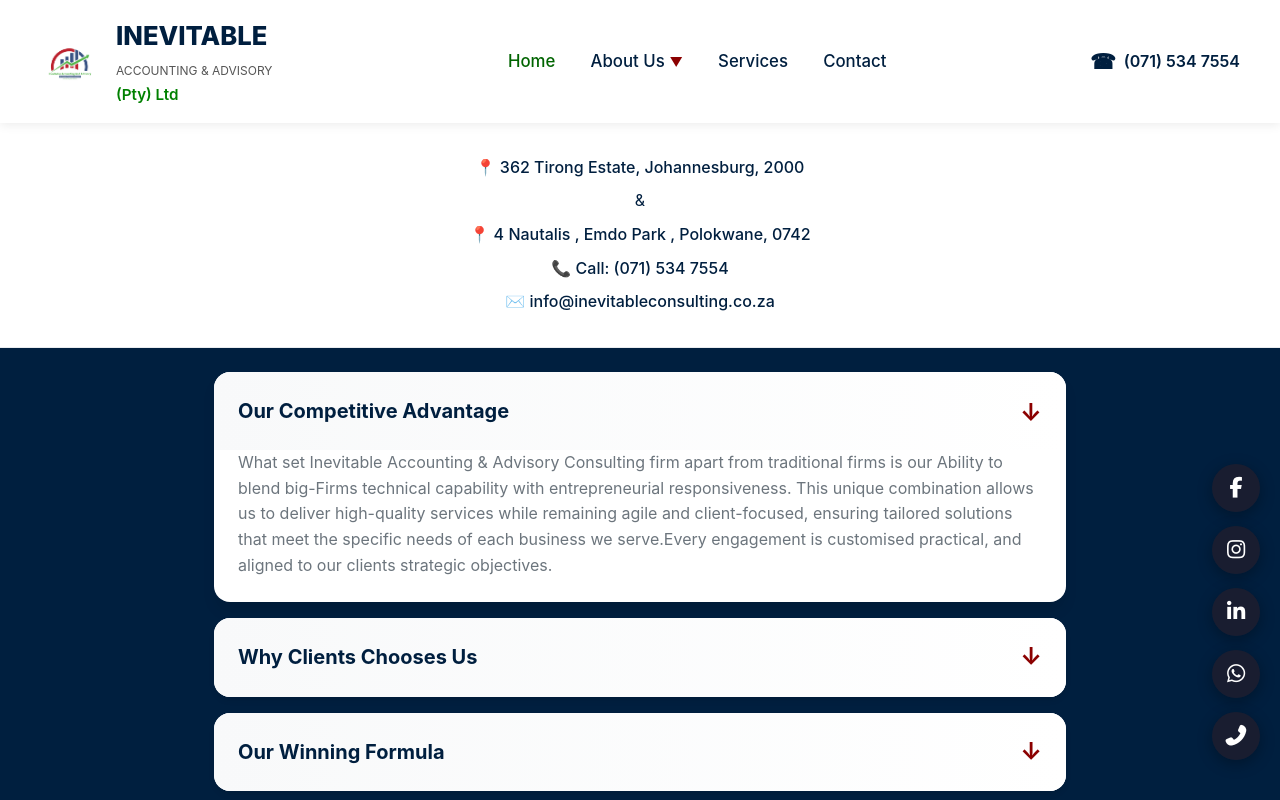
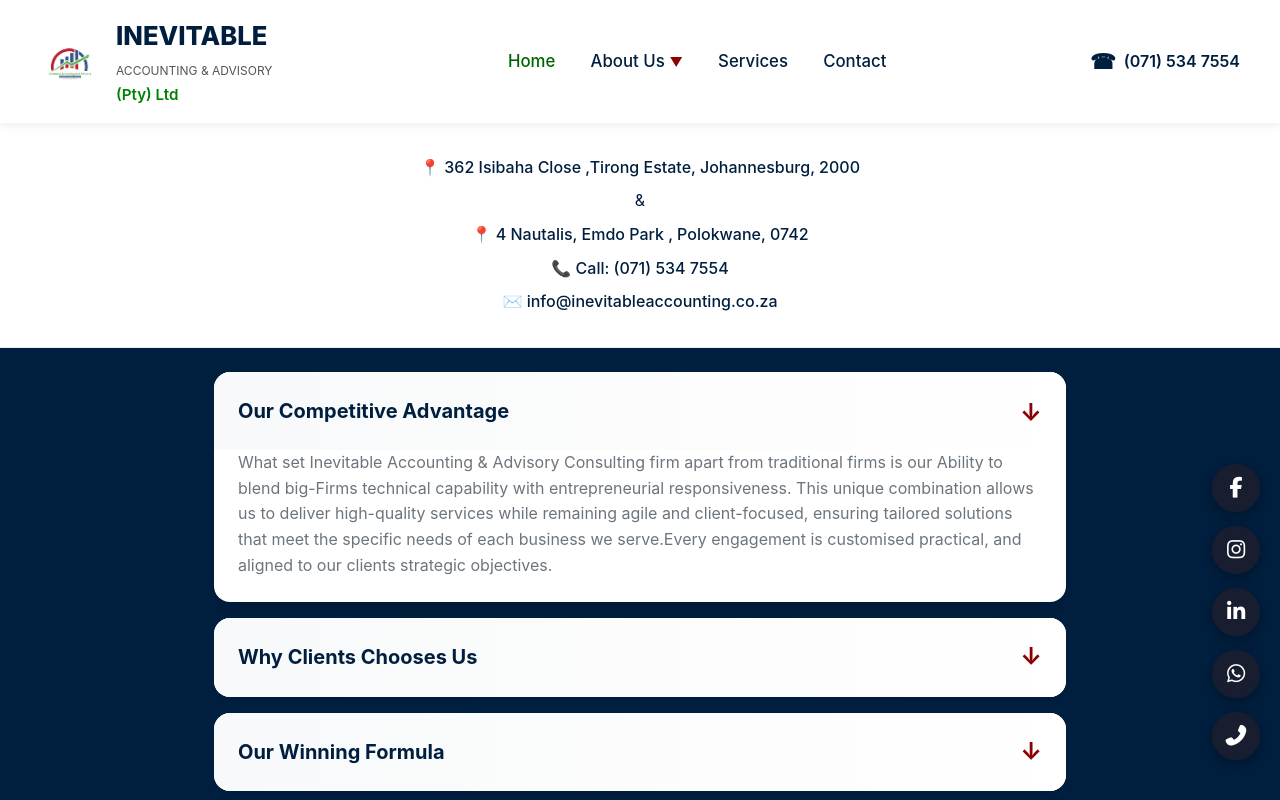
Before and after one commit to thabang56R/Inevitable-Consulting, a React (Vite) app: page / in a window 1280 px wide. Shown: the top 800 px of the page. Built offline with nearby package versions, Linux system fonts and the light colour scheme.

Commit message:
Update contactInfo file

```diff
--- a/src/components/ContactInfo.jsx
+++ b/src/components/ContactInfo.jsx
@@ -3,10 +3,10 @@
 const ContactInfo = () => {
   return (
     <section className="contact-info">
-      <p>📍 362 Tirong Estate, Johannesburg, 2000</p>
-    & <p> 📍 4 Nautalis , Emdo Park , Polokwane, 0742</p>
+      <p>📍 362 Isibaha Close ,Tirong Estate, Johannesburg, 2000</p>
+    & <p> 📍 4 Nautalis, Emdo Park , Polokwane, 0742</p>
       <p>📞 Call: (071) 534 7554</p>
-      <p>✉️ info@inevitableconsulting.co.za</p>
+      <p>✉️ info@inevitableaccounting.co.za</p>
 
 
     </section>
```
